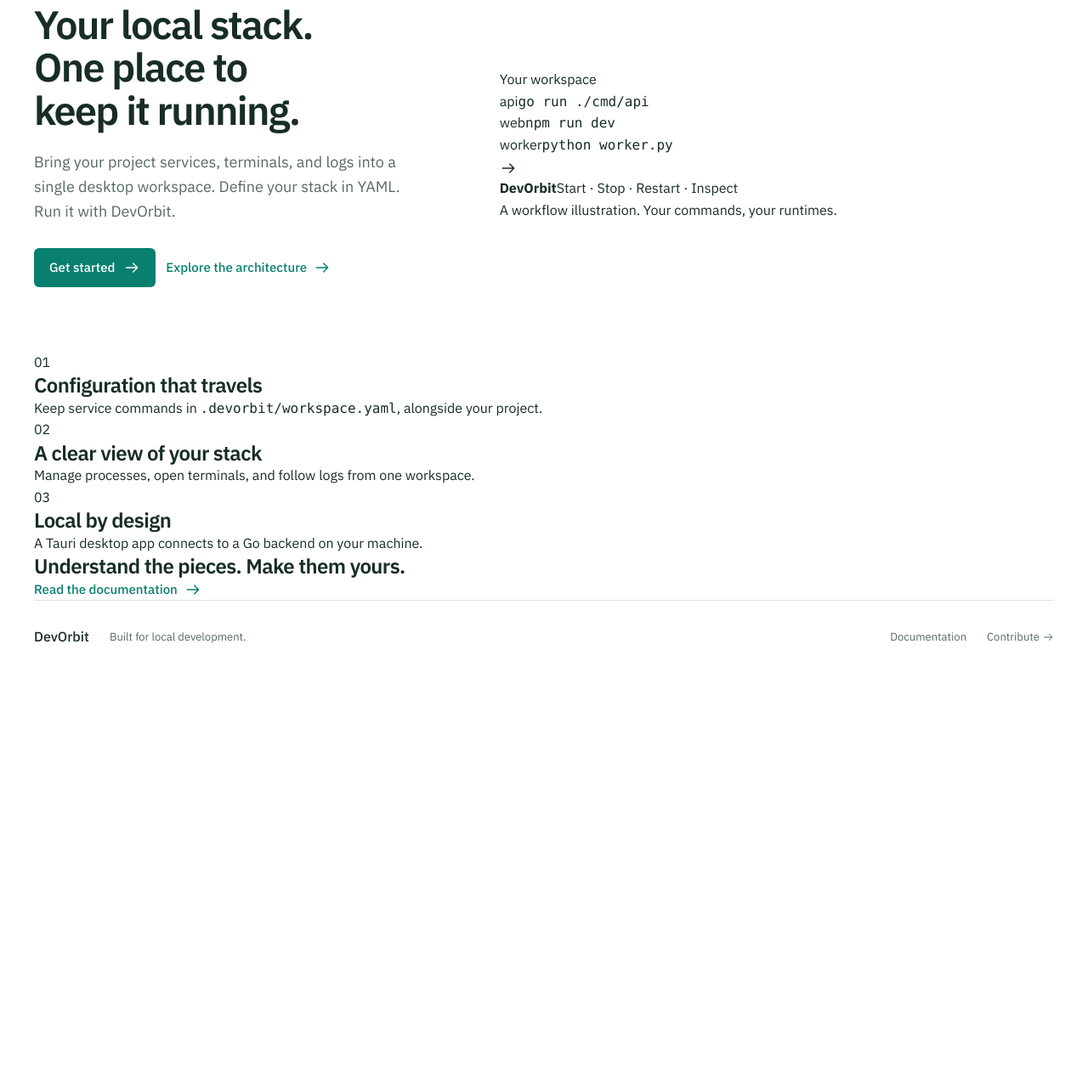
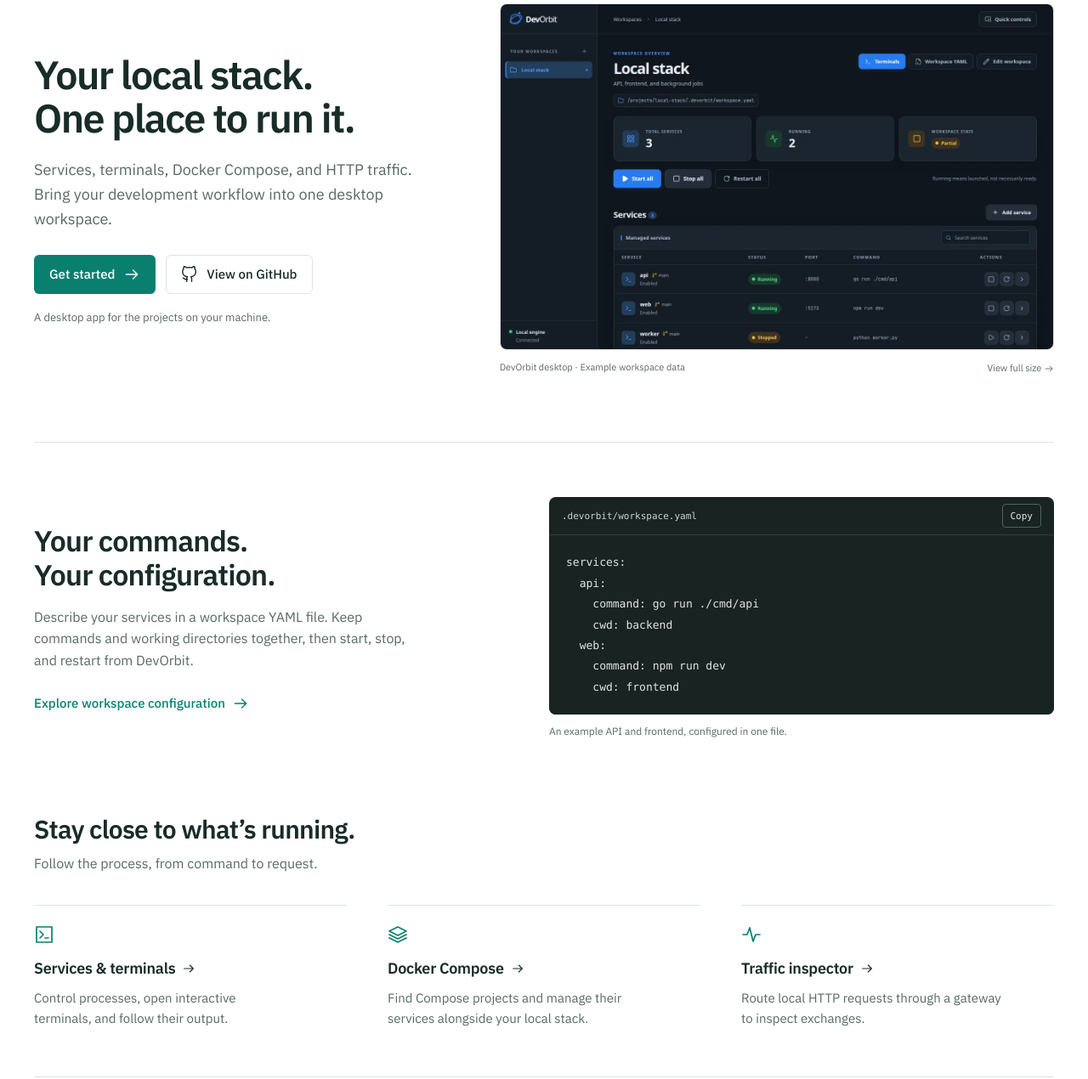
Before and after one commit to prasannashrestha011/devOrbit, an Astro site in the folder website/: page / in a window 1280 px wide. Shown: the part 157-1427 px from the top of the page at 85% size. Before the commit the page ends 950 px from the top, so only its background shows below. Built offline with nearby package versions, Linux system fonts and the light colour scheme; Astro itself is replaced by a stand-in of ours; code samples lack their colours.

Commit message:
refactor(website): redesign homepage with desktop preview and rework architecture page as a guide

```diff
--- a/website/src/pages/index.astro
+++ b/website/src/pages/index.astro
@@ -1,35 +1,40 @@
 ---
 import Site from '../layouts/Site.astro';
 import Icon from '../components/Icon.astro';
-const services = [
-  ['api', 'go run ./cmd/api'],
-  ['web', 'npm run dev'],
-  ['worker', 'python worker.py'],
-];
+import CodeBlock from '../components/CodeBlock.astro';
+import { repo } from '../data/navigation';
+const configuration = `services:
+  api:
+    command: go run ./cmd/api
+    cwd: backend
+  web:
+    command: npm run dev
+    cwd: frontend`;
+const quickstart = `cd desktop && npm ci && cd ..
+./dev.sh`;
 ---
-<Site title="Your local stack, in one place" description="DevOrbit brings your local project services, terminals, and logs into a single desktop workspace. Explore the architecture and get started.">
-  <main id="main" class="container">
-    <section class="hero" aria-labelledby="hero-title">
-      <div class="hero-copy">
-        <h1 id="hero-title">Your local stack.<br />One place to<br /><span>keep it running.</span></h1>
-        <p class="lead">Bring your project services, terminals, and logs into a single desktop workspace. Define your stack in YAML. Run it with DevOrbit.</p>
-        <div class="hero-actions"><a class="button" href="/docs/">Get started <Icon /></a><a class="text-link" href="/architecture/">Explore the architecture <Icon /></a></div>
+<Site title="Your local development workspace" description="Manage services, terminals, Docker Compose, and local HTTP traffic in one desktop workspace. Meet DevOrbit.">
+  <main id="main">
+    <section class="hero container">
+      <div class="hero-copy"><h1>Your local stack.<br />One place to run it.</h1><p>Services, terminals, Docker Compose, and HTTP traffic. Bring your development workflow into one desktop workspace.</p><div class="hero-actions"><a class="button" href="/docs/">Get started <Icon /></a><a class="button secondary" href={repo}><Icon name="github" /> View on GitHub</a></div><p class="hero-note">A desktop app for the projects on your machine.</p></div>
+      <figure class="product-preview"><a href="/images/workspace.webp" aria-label="View full-size DevOrbit desktop screenshot"><img src="/images/workspace.webp" width="1440" height="900" alt="DevOrbit workspace showing API and web services running, a stopped worker, service controls, and terminal access." fetchpriority="high" /></a><figcaption><span>DevOrbit desktop · Example workspace data</span><a href="/images/workspace.webp">View full size <Icon /></a></figcaption></figure>
+    </section>
+    <section class="configuration-section container">
+      <div><h2>Your commands.<br />Your configuration.</h2><p>Describe your services in a workspace YAML file. Keep commands and working directories together, then start, stop, and restart from DevOrbit.</p><a class="text-link" href="/docs/configuration/">Explore workspace configuration <Icon /></a></div>
+      <div><CodeBlock code={configuration} lang="yaml" title=".devorbit/workspace.yaml" /><p class="code-caption">An example API and frontend, configured in one file.</p></div>
+    </section>
+    <section class="workflow-section container" aria-labelledby="workflow-title">
+      <div class="section-heading"><h2 id="workflow-title">Stay close to what’s running.</h2><p>Follow the process, from command to request.</p></div>
+      <div class="workflow-links">
+        <a href="/docs/services/#use-interactive-terminals"><Icon name="terminal" /><h3>Services & terminals <Icon /></h3><p>Control processes, open interactive terminals, and follow their output.</p></a>
+        <a href="/docs/docker/"><Icon name="layers" /><h3>Docker Compose <Icon /></h3><p>Find Compose projects and manage their services alongside your local stack.</p></a>
+        <a href="/docs/traffic/"><Icon name="activity" /><h3>Traffic inspector <Icon /></h3><p>Route local HTTP requests through a gateway to inspect exchanges.</p></a>
       </div>
-      <figure class="workspace-preview">
-        <div class="diagram-label">Your workspace</div>
-        <div class="service-list">
-          {services.map(([name, command]) => <div class="service-row"><span class="service-name"><span class="status-dot" aria-hidden="true"></span>{name}</span><code>{command}</code></div>)}
-        </div>
-        <div class="workspace-connector" aria-hidden="true"><Icon /></div>
-        <div class="workspace-control"><strong>DevOrbit</strong><span>Start · Stop · Restart · Inspect</span></div>
-        <figcaption>A workflow illustration. Your commands, your runtimes.</figcaption>
-      </figure>
     </section>
-    <section class="feature-strip" aria-label="Why DevOrbit">
-      <div><span class="feature-number">01</span><h2>Configuration that travels</h2><p>Keep service commands in <code>.devorbit/workspace.yaml</code>, alongside your project.</p></div>
-      <div><span class="feature-number">02</span><h2>A clear view of your stack</h2><p>Manage processes, open terminals, and follow logs from one workspace.</p></div>
-      <div><span class="feature-number">03</span><h2>Local by design</h2><p>A Tauri desktop app connects to a Go backend on your machine.</p></div>
+    <section class="architecture-teaser container"><div><h2>Local by design.</h2><p>A Tauri desktop, a Go backend, and configuration you can read.</p></div><a class="text-link" href="/architecture/">See how it fits together <Icon /></a></section>
+    <section class="quickstart-section container" aria-labelledby="quickstart-title">
+      <div><h2 id="quickstart-title">Start with your next project.</h2><p>Choose a desktop build for your platform, or run DevOrbit from source.</p><a class="button" href="/docs/installation/">Installation guide <Icon /></a></div>
+      <div class="source-start"><h3>Building from source?</h3><p>From a repository checkout, after installing the <a href="/docs/#before-you-start">prerequisites</a>:</p><CodeBlock code={quickstart} title="Repository root · Linux / macOS" /><a class="text-link" href="/docs/#2-launch-devorbit">Full setup and Windows instructions <Icon /></a></div>
     </section>
-    <section class="docs-cta"><h2>Understand the pieces. Make them yours.</h2><a class="text-link" href="/docs/">Read the documentation <Icon /></a></section>
   </main>
 </Site>
```
Also changed, not shown: website/src/pages/architecture.astro (+36 -26 lines), website/public/images/workspace.webp (added).
